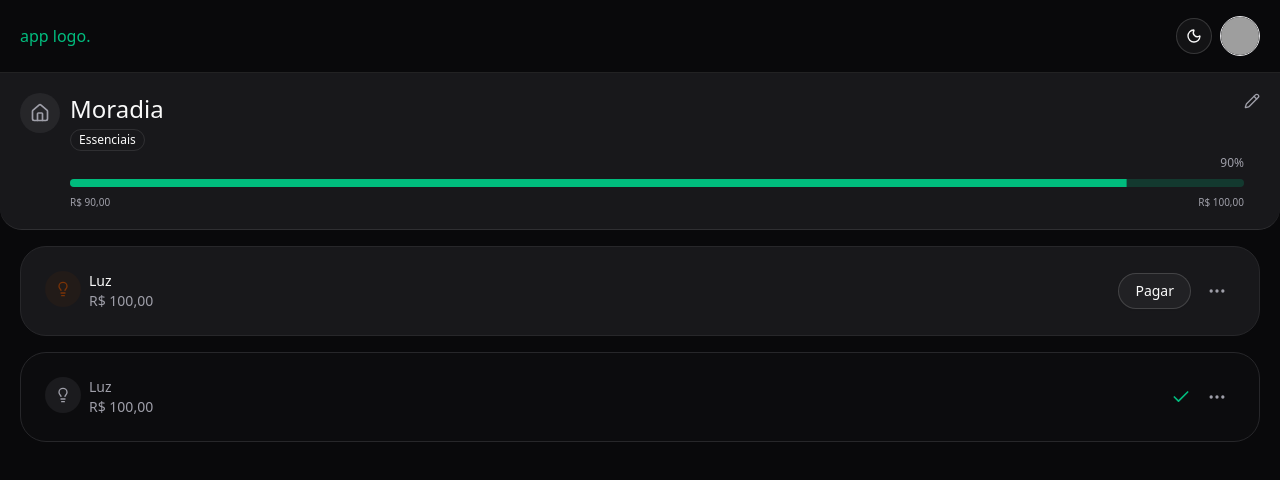
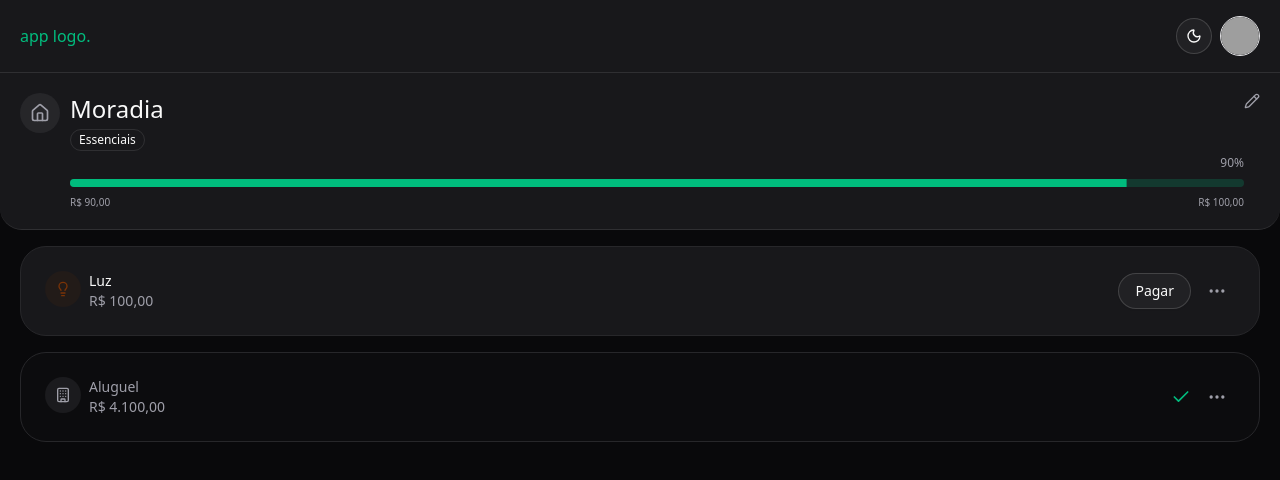
Before and after one commit to keyyuwan/budget, a React (Vite) app: page /budget-categories/1 in a window 1280 px wide. Shown: the top 480 px of the page. Built offline with nearby package versions, Linux system fonts and the light colour scheme; grey boxes are pictures that could not be loaded.

Commit message:
feat: reuse BudgetItemCard across the app

```diff
--- /dev/null
+++ b/src/components/app/budget-item-card/index.tsx
@@ -0,0 +1,70 @@
+import { Button } from "@/components/ui/button";
+import { Card, CardContent } from "@/components/ui/card";
+import { cn } from "@/lib/utils";
+import { formatBRL } from "@/utils/format-brl";
+import { CheckIcon, EllipsisIcon, type LucideIcon } from "lucide-react";
+
+interface BudgetItemCardProps {
+  icon: LucideIcon;
+  title: string;
+  amount: number;
+  iconBackgroundClassName?: string;
+  iconClassName?: string;
+  isPaid?: boolean;
+  hasDetails?: boolean;
+}
+
+export function BudgetItemCard({
+  icon: Icon,
+  title,
+  amount,
+  iconBackgroundClassName,
+  iconClassName,
+  isPaid = false,
+  hasDetails = true,
+}: BudgetItemCardProps) {
+  const currencyAmount = formatBRL(amount);
+
+  return (
+    <Card data-paid={isPaid} className="group data-[paid=true]:bg-muted/10">
+      <CardContent className="flex items-center justify-between">
+        <div className="flex items-start gap-2">
+          <div
+            className={cn(
+              "flex size-9 items-center justify-center rounded-full group-data-[paid=true]:bg-muted-foreground/10",
+              iconBackgroundClassName,
+            )}
+          >
+            <Icon
+              className={cn(
+                "size-4 group-data-[paid=true]:text-muted-foreground",
+                iconClassName,
+              )}
+            />
+          </div>
+          <div className="flex flex-col">
+            <span className="text-sm font-medium group-data-[paid=true]:text-muted-foreground">
+              {title}
+            </span>
+            <span className="text-sm text-muted-foreground">
+              {currencyAmount}
+            </span>
+          </div>
+        </div>
+        <div className="flex items-center gap-2">
+          {isPaid ? (
+            <CheckIcon className="size-5 text-primary" />
+          ) : (
+            <Button variant="outline">Pagar</Button>
+          )}
+
+          {hasDetails && (
+            <Button variant="ghost" size="icon" aria-label="Editar">
+              <EllipsisIcon className="size-5 text-muted-foreground" />
+            </Button>
+          )}
+        </div>
+      </CardContent>
+    </Card>
+  );
+}
--- a/src/components/app/header/index.tsx
+++ b/src/components/app/header/index.tsx
@@ -7,7 +7,7 @@ export function Header() {
   const isDesktop = useMediaQuery("(min-width: 768px)");
 
   return (
-    <header className="border-b">
+    <header className="border-b bg-card">
       <div className="flex items-center justify-between px-5 py-4">
         <div className="flex items-center gap-3">
           {!isDesktop && <NavigationMenu />}
--- a/src/routes/budget-categories.$id.tsx
+++ b/src/routes/budget-categories.$id.tsx
@@ -1,12 +1,10 @@
+import { BudgetItemCard } from "@/components/app/budget-item-card";
 import { Container } from "@/components/app/container";
 import { Badge } from "@/components/ui/badge";
-import { Button } from "@/components/ui/button";
-import { Card, CardContent } from "@/components/ui/card";
 import { Progress } from "@/components/ui/progress";
 import { createFileRoute } from "@tanstack/react-router";
 import {
-  CheckIcon,
-  EllipsisIcon,
+  BuildingIcon,
   HouseIcon,
   LightbulbIcon,
   PencilIcon,
@@ -52,47 +50,20 @@ function RouteComponent() {
       </div>
 
       <div className="flex flex-col gap-4 px-5">
-        <Card>
-          <CardContent className="flex items-center justify-between">
-            <div className="flex items-start gap-2">
-              <div className="flex size-9 items-center justify-center rounded-full bg-warning/10">
-                <LightbulbIcon className="size-4 text-warning" />
-              </div>
-              <div className="flex flex-col">
-                <span className="text-sm font-medium">Luz</span>
-                <span className="text-sm text-muted-foreground">R$ 100,00</span>
-              </div>
-            </div>
-            <div className="flex items-center gap-2">
-              <Button variant="outline">Pagar</Button>
-              <Button variant="ghost" size="icon" aria-label="Editar">
-                <EllipsisIcon className="size-5 text-muted-foreground" />
-              </Button>
-            </div>
-          </CardContent>
-        </Card>
+        <BudgetItemCard
+          icon={LightbulbIcon}
+          title="Luz"
+          amount={100}
+          iconBackgroundClassName="bg-warning/10"
+          iconClassName="text-warning"
+        />
 
-        <Card className="bg-muted/10">
-          <CardContent className="flex items-center justify-between">
-            <div className="flex items-start gap-2">
-              <div className="flex size-9 items-center justify-center rounded-full bg-muted-foreground/10">
-                <LightbulbIcon className="size-4 text-muted-foreground" />
-              </div>
-              <div className="flex flex-col">
-                <span className="text-sm font-medium text-muted-foreground">
-                  Luz
-                </span>
-                <span className="text-sm text-muted-foreground">R$ 100,00</span>
-              </div>
-            </div>
-            <div className="flex items-center gap-2">
-              <CheckIcon className="size-5 text-primary" />
-              <Button variant="ghost" size="icon" aria-label="Editar">
-                <EllipsisIcon className="size-5 text-muted-foreground" />
-              </Button>
-            </div>
-          </CardContent>
-        </Card>
+        <BudgetItemCard
+          icon={BuildingIcon}
+          title="Aluguel"
+          amount={4100}
+          isPaid
+        />
       </div>
     </div>
   );
--- a/src/routes/payments.tsx
+++ b/src/routes/payments.tsx
@@ -1,9 +1,8 @@
+import { BudgetItemCard } from "@/components/app/budget-item-card";
 import { Container } from "@/components/app/container";
-import { Button } from "@/components/ui/button";
-import { Card, CardContent } from "@/components/ui/card";
 import { Tabs, TabsContent, TabsList, TabsTrigger } from "@/components/ui/tabs";
 import { createFileRoute } from "@tanstack/react-router";
-import { CheckIcon, EllipsisIcon, LightbulbIcon } from "lucide-react";
+import { LightbulbIcon } from "lucide-react";
 
 export const Route = createFileRoute("/payments")({
   component: RouteComponent,
@@ -36,42 +35,26 @@ function RouteComponent() {
 
             <div className="flex flex-col gap-2">
               <span className="text-xs font-medium">14 de dezembro (hoje)</span>
-              <Card>
-                <CardContent className="flex items-center justify-between">
-                  <div className="flex items-start gap-2">
-                    <div className="flex size-9 items-center justify-center rounded-full bg-warning/10">
-                      <LightbulbIcon className="size-4 text-warning" />
-                    </div>
-                    <div className="flex flex-col">
-                      <span className="text-sm font-medium">Luz</span>
-                      <span className="text-sm text-muted-foreground">
-                        R$ 100,00
-                      </span>
-                    </div>
-                  </div>
-                  <Button variant="outline">Pagar</Button>
-                </CardContent>
-              </Card>
+              <BudgetItemCard
+                icon={LightbulbIcon}
+                title="Luz"
+                amount={100}
+                iconBackgroundClassName="bg-warning/10"
+                iconClassName="text-warning"
+                hasDetails={false}
+              />
             </div>
 
             <div className="flex flex-col gap-2">
               <span className="text-xs font-medium">28 de dezembro</span>
-              <Card>
-                <CardContent className="flex items-center justify-between">
-                  <div className="flex items-start gap-2">
-                    <div className="flex size-9 items-center justify-center rounded-full bg-warning/10">
-                      <LightbulbIcon className="size-4 text-warning" />
-                    </div>
-                    <div className="flex flex-col">
-                      <span className="text-sm font-medium">Luz</span>
-                      <span className="text-sm text-muted-foreground">
-                        R$ 100,00
-                      </span>
-                    </div>
-                  </div>
-                  <Button variant="outline">Pagar</Button>
-                </CardContent>
-              </Card>
+              <BudgetItemCard
+                icon={LightbulbIcon}
+                title="Luz"
+                amount={100}
+                iconBackgroundClassName="bg-warning/10"
+                iconClassName="text-warning"
+                hasDetails={false}
+              />
             </div>
           </TabsContent>
           <TabsContent
@@ -82,29 +65,14 @@ function RouteComponent() {
               <span className="text-xs font-medium text-muted-foreground">
                 14 de dezembro
               </span>
-              <Card className="bg-muted/10">
-                <CardContent className="flex items-center justify-between">
-                  <div className="flex items-start gap-2">
-                    <div className="flex size-9 items-center justify-center rounded-full bg-muted-foreground/10">
-                      <LightbulbIcon className="size-4 text-muted-foreground" />
-                    </div>
-                    <div className="flex flex-col">
-                      <span className="text-sm font-medium text-muted-foreground">
-                        Luz
-                      </span>
-                      <span className="text-sm text-muted-foreground">
-                        R$ 100,00
-                      </span>
-                    </div>
-                  </div>
-                  <div className="flex items-center gap-2">
-                    <CheckIcon className="size-5 text-primary" />
-                    <Button variant="ghost" size="icon" aria-label="Editar">
-                      <EllipsisIcon className="size-5 text-muted-foreground" />
-                    </Button>
-                  </div>
-                </CardContent>
-              </Card>
+              <BudgetItemCard
+                icon={LightbulbIcon}
+                title="Luz"
+                amount={100}
+                iconBackgroundClassName="bg-warning/10"
+                iconClassName="text-warning"
+                isPaid
+              />
             </div>
           </TabsContent>
         </Tabs>
--- /dev/null
+++ b/src/utils/format-brl.ts
@@ -0,0 +1,6 @@
+export function formatBRL(amount: number) {
+  return new Intl.NumberFormat("pt-BR", {
+    style: "currency",
+    currency: "BRL",
+  }).format(amount);
+}
```
